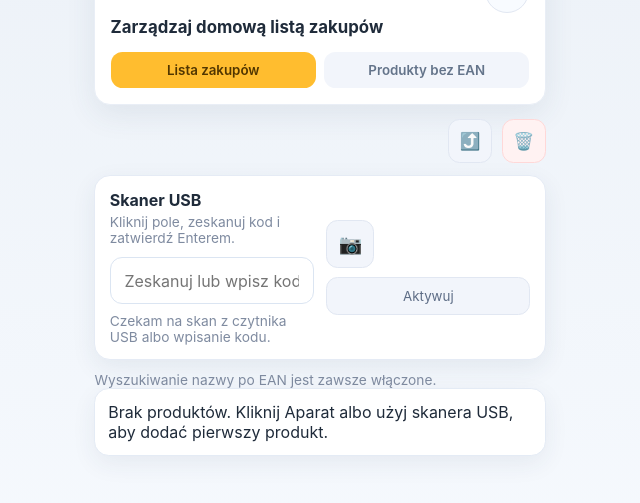
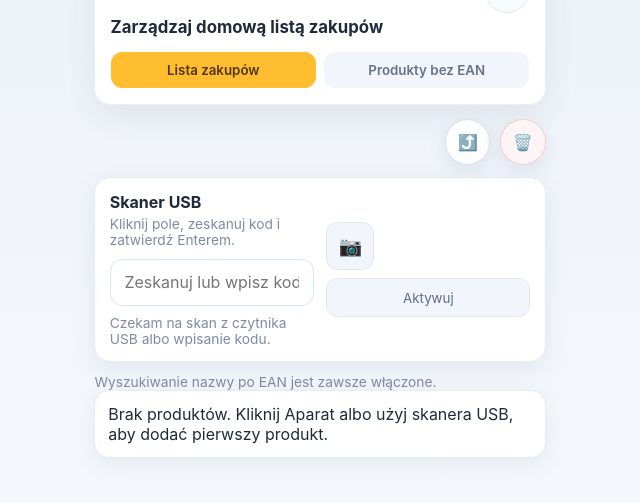
Before and after one commit to AnnPasz/APSShopScan, a plain HTML site: page index.html in a window 1280 px wide. Shown: the part 63-566 px from the top of the page, without its empty margins (320-960 px from the left). Drawn offline with Linux system fonts and the light colour scheme.

Commit message:
Polish iOS-style action buttons

```diff
--- a/styles.css
+++ b/styles.css
@@ -211,10 +211,27 @@ body {
 }
 
 .action-icon-btn {
-  width: 2.75rem;
-  min-width: 2.75rem;
-  min-height: 2.75rem;
-  font-size: 1.05rem;
+  width: 2.85rem;
+  min-width: 2.85rem;
+  min-height: 2.85rem;
+  border-radius: 999px;
+  border: 1px solid rgba(177, 189, 208, 0.45);
+  background: rgba(255, 255, 255, 0.82);
+  box-shadow: 0 6px 18px rgba(76, 96, 128, 0.12), inset 0 1px 0 rgba(255, 255, 255, 0.75);
+  color: #5f6f88;
+  font-size: 1rem;
+  backdrop-filter: blur(10px);
+  -webkit-backdrop-filter: blur(10px);
+}
+
+.action-icon-btn:hover {
+  background: rgba(255, 255, 255, 0.96);
+  transform: translateY(-1px);
+}
+
+.action-icon-btn:active {
+  transform: translateY(0);
+  box-shadow: 0 3px 10px rgba(76, 96, 128, 0.14), inset 0 1px 0 rgba(255, 255, 255, 0.7);
 }
 
 .usb-inline-input {
@@ -229,9 +246,9 @@ body {
 }
 
 .danger-btn {
-  color: #db4f4f;
-  border-color: #ffd8d8;
-  background: #fff2f2;
+  color: #e05b66;
+  border-color: rgba(244, 186, 192, 0.7);
+  background: rgba(255, 244, 245, 0.88);
 }
 
 .shopping-list,
```
